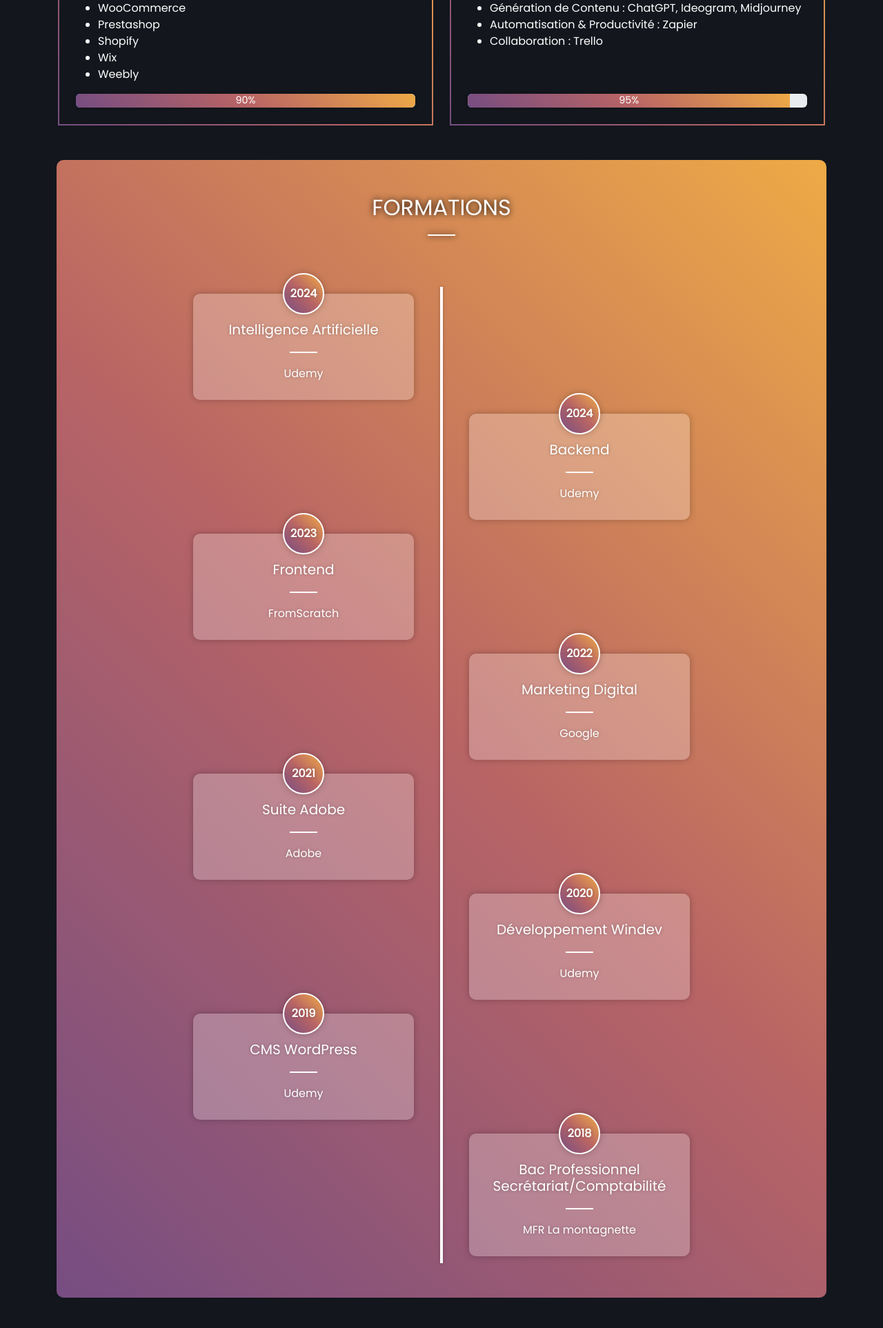
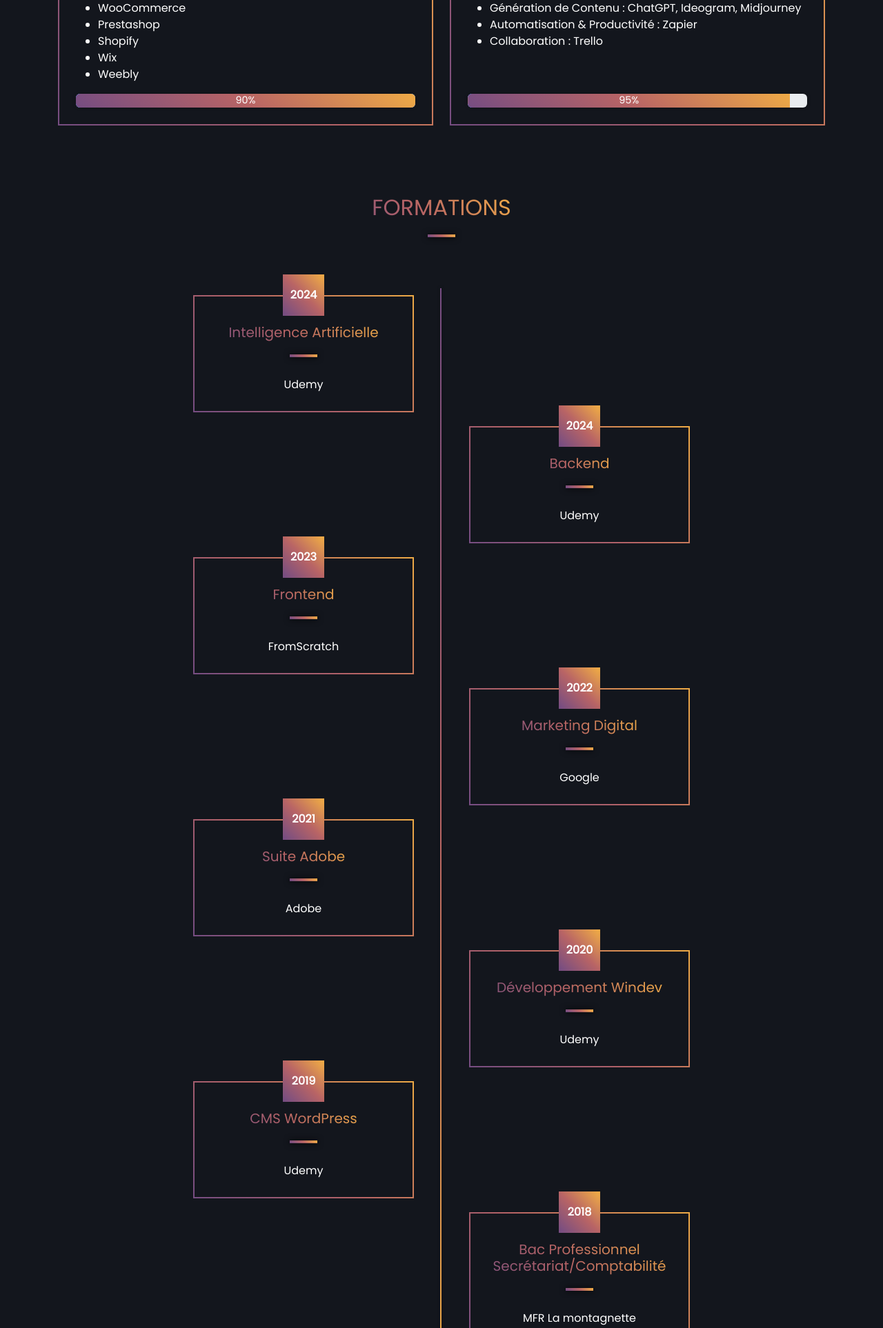
Before and after one commit to Webilys/CV, a PHP site: page / in a window 1280 px wide. Shown: the part 2242-4168 px from the top of the page at 69% size. Run offline with PHP 8.4, Linux system fonts and the light colour scheme.

Commit message:
07/02/2025 18:32

```diff
--- a/assets/css/_settings.scss
+++ b/assets/css/_settings.scss
@@ -158,12 +158,14 @@ a {
 
 @keyframes animationEnterSectionFormations {
   0% {
-    transform: scale(0);
+    transform: translateX(1500px);
   }
   50% {
-    transform: scale(0.5);
+    transform: translateX(750px);
+    opacity: 0.5;
   }
   100% {
-    transform: scale(1);
+    transform: translateX(0);
+    opacity: 1;
   }
 }
--- a/assets/css/components/_formations.scss
+++ b/assets/css/components/_formations.scss
@@ -1,27 +1,24 @@
 #formations {
   margin: 50px auto;
-  background: $degrade;
+  background: none !important;
   border-radius: 10px;
   padding: 50px;
   text-align: center;
-  transform: scale(0);
+  opacity: 0;
+
+  // @include borderGradient;
 
   @media screen and (max-width: 576px) {
     padding: 20px;
   }
 
   h2 {
-    color: $white;
-    text-shadow: 0 0 10px $black;
     text-transform: uppercase;
     padding-bottom: 30px;
+    @include textGradient;
+
     &:after {
-      content: "";
-      display: block;
-      width: 40px;
-      margin: 20px auto;
-      border: 1.5px solid $white;
-      box-shadow: 0 0 10px $black;
+      @include afterBorderGradientCenter;
     }
   }
   .timeline {
@@ -31,8 +28,8 @@
     &::after {
       content: "";
       position: absolute;
-      width: 4px;
-      background: $white;
+      width: 2px;
+      background: $degrade2;
       top: 0;
       bottom: 0;
       left: 50%;
@@ -59,10 +56,6 @@
         width: 60px;
         height: 60px;
         background: $degrade;
-        box-shadow: 0 0 10px $blackShadow;
-        text-shadow: 0 0 5px $blackShadow;
-        border-radius: 50%;
-        border: 2px solid $white;
         color: $white;
         padding: 10px;
         font-weight: bold;
@@ -70,6 +63,7 @@
         display: flex;
         justify-content: center;
         align-items: center;
+        @include borderGradient;
       }
 
       .timeline-content {
@@ -77,25 +71,22 @@
         justify-content: center;
         align-items: center;
         flex-direction: column;
-        background: $whiteShadow;
-        box-shadow: 0 0 10px $blackShadow;
-        text-shadow: 0 0 5px $blackShadow;
         padding: 40px 30px 10px;
         border-radius: 10px;
         color: $white;
         text-align: center;
         font-size: 1rem;
 
+        @include borderGradient;
+
         h5 {
+          @include textGradient;
+
           @media screen and (max-width: 576px) {
             font-size: small;
           }
           &:after {
-            content: "";
-            display: block;
-            width: 40px;
-            margin: 20px auto 10px;
-            border: 1.5px solid $white;
+            @include afterBorderGradientCenter;
           }
         }
 
--- a/assets/css/index.css
+++ b/assets/css/index.css
@@ -167,30 +167,34 @@ a {
 }
 @-webkit-keyframes animationEnterSectionFormations {
   0% {
-    -webkit-transform: scale(0);
-            transform: scale(0);
+    -webkit-transform: translateX(1500px);
+            transform: translateX(1500px);
   }
   50% {
-    -webkit-transform: scale(0.5);
-            transform: scale(0.5);
+    -webkit-transform: translateX(750px);
+            transform: translateX(750px);
+    opacity: 0.5;
   }
   100% {
-    -webkit-transform: scale(1);
-            transform: scale(1);
+    -webkit-transform: translateX(0);
+            transform: translateX(0);
+    opacity: 1;
   }
 }
 @keyframes animationEnterSectionFormations {
   0% {
-    -webkit-transform: scale(0);
-            transform: scale(0);
+    -webkit-transform: translateX(1500px);
+            transform: translateX(1500px);
   }
   50% {
-    -webkit-transform: scale(0.5);
-            transform: scale(0.5);
+    -webkit-transform: translateX(750px);
+            transform: translateX(750px);
+    opacity: 0.5;
   }
   100% {
-    -webkit-transform: scale(1);
-            transform: scale(1);
+    -webkit-transform: translateX(0);
+            transform: translateX(0);
+    opacity: 1;
   }
 }
 .container-hero-bg {
@@ -425,12 +429,11 @@ a {
 
 #formations {
   margin: 50px auto;
-  background: linear-gradient(45deg, #764d82, #b86465, #eeaa46);
+  background: none !important;
   border-radius: 10px;
   padding: 50px;
   text-align: center;
-  -webkit-transform: scale(0);
-          transform: scale(0);
+  opacity: 0;
 }
 @media screen and (max-width: 576px) {
   #formations {
@@ -438,19 +441,25 @@ a {
   }
 }
 #formations h2 {
-  color: #fff;
-  text-shadow: 0 0 10px #000;
   text-transform: uppercase;
   padding-bottom: 30px;
+  display: inline-block;
+  background: linear-gradient(45deg, #764d82, #b86465, #eeaa46);
+  background-clip: text;
+  -webkit-background-clip: text;
+  -webkit-text-fill-color: transparent;
 }
 #formations h2:after {
   content: "";
   display: block;
   width: 40px;
   margin: 20px auto;
-  border: 1.5px solid #fff;
   -webkit-box-shadow: 0 0 10px #000;
           box-shadow: 0 0 10px #000;
+  border-width: 2px;
+  border-style: solid;
+  -o-border-image: linear-gradient(45deg, #764d82, #b86465, #eeaa46) 1;
+     border-image: linear-gradient(45deg, #764d82, #b86465, #eeaa46) 1;
 }
 #formations .timeline {
   position: relative;
@@ -460,8 +469,8 @@ a {
 #formations .timeline::after {
   content: "";
   position: absolute;
-  width: 4px;
-  background: #fff;
+  width: 2px;
+  background: linear-gradient(45deg, #eeaa46, #b86465, #764d82);
   top: 0;
   bottom: 0;
   left: 50%;
@@ -491,11 +500,6 @@ a {
   width: 60px;
   height: 60px;
   background: linear-gradient(45deg, #764d82, #b86465, #eeaa46);
-  -webkit-box-shadow: 0 0 10px rgba(0, 0, 0, 0.25);
-          box-shadow: 0 0 10px rgba(0, 0, 0, 0.25);
-  text-shadow: 0 0 5px rgba(0, 0, 0, 0.25);
-  border-radius: 50%;
-  border: 2px solid #fff;
   color: #fff;
   padding: 10px;
   font-weight: bold;
@@ -510,6 +514,10 @@ a {
   -webkit-box-align: center;
       -ms-flex-align: center;
           align-items: center;
+  border-width: 2px;
+  border-style: solid;
+  -o-border-image: linear-gradient(45deg, #764d82, #b86465, #eeaa46) 1;
+     border-image: linear-gradient(45deg, #764d82, #b86465, #eeaa46) 1;
 }
 #formations .timeline .timeline-item .timeline-content {
   display: -webkit-box;
@@ -525,15 +533,22 @@ a {
   -webkit-box-direction: normal;
       -ms-flex-direction: column;
           flex-direction: column;
-  background: rgba(255, 255, 255, 0.25);
-  -webkit-box-shadow: 0 0 10px rgba(0, 0, 0, 0.25);
-          box-shadow: 0 0 10px rgba(0, 0, 0, 0.25);
-  text-shadow: 0 0 5px rgba(0, 0, 0, 0.25);
   padding: 40px 30px 10px;
   border-radius: 10px;
   color: #fff;
   text-align: center;
   font-size: 1rem;
+  border-width: 2px;
+  border-style: solid;
+  -o-border-image: linear-gradient(45deg, #764d82, #b86465, #eeaa46) 1;
+     border-image: linear-gradient(45deg, #764d82, #b86465, #eeaa46) 1;
+}
+#formations .timeline .timeline-item .timeline-content h5 {
+  display: inline-block;
+  background: linear-gradient(45deg, #764d82, #b86465, #eeaa46);
+  background-clip: text;
+  -webkit-background-clip: text;
+  -webkit-text-fill-color: transparent;
 }
 @media screen and (max-width: 576px) {
   #formations .timeline .timeline-item .timeline-content h5 {
@@ -544,8 +559,13 @@ a {
   content: "";
   display: block;
   width: 40px;
-  margin: 20px auto 10px;
-  border: 1.5px solid #fff;
+  margin: 20px auto;
+  -webkit-box-shadow: 0 0 10px #000;
+          box-shadow: 0 0 10px #000;
+  border-width: 2px;
+  border-style: solid;
+  -o-border-image: linear-gradient(45deg, #764d82, #b86465, #eeaa46) 1;
+     border-image: linear-gradient(45deg, #764d82, #b86465, #eeaa46) 1;
 }
 @media screen and (max-width: 576px) {
   #formations .timeline .timeline-item .timeline-content p {
--- a/assets/js/index.js
+++ b/assets/js/index.js
@@ -52,7 +52,7 @@ const observer3 = new IntersectionObserver(
     });
   },
   {
-    threshold: 0.3,
+    threshold: 0.1,
   }
 );
 
```
Also changed, not shown: 1 other file.
